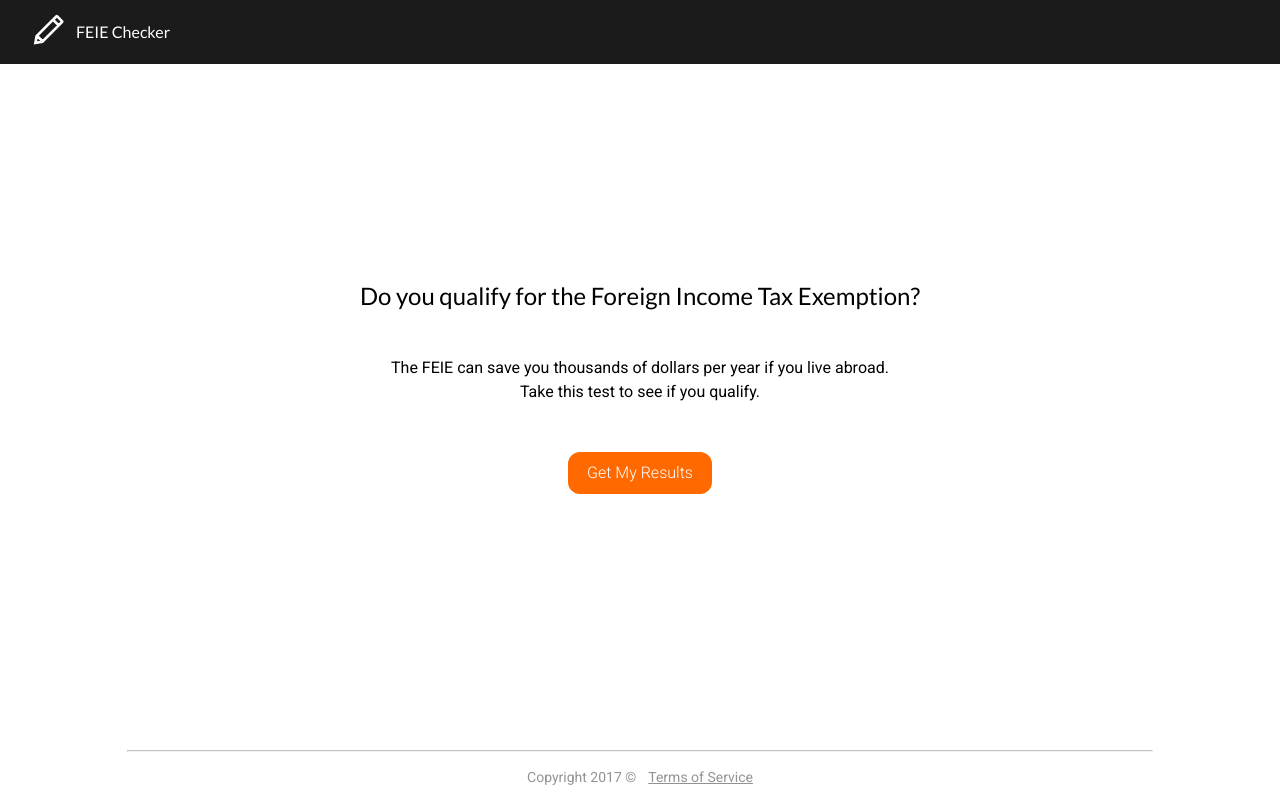
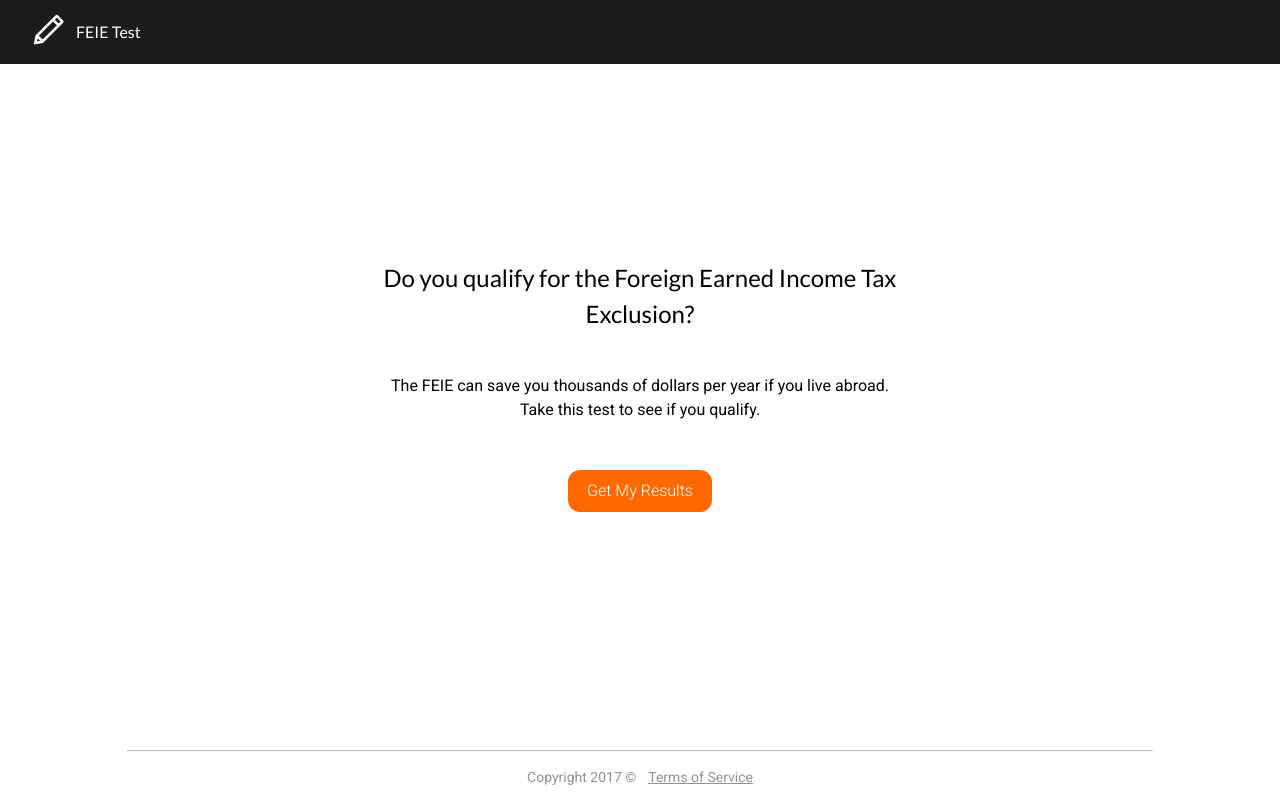
Before and after one commit to AntCas/feie-checker, a React (Create React App) app: page / in a window 1280 px wide. Built offline with nearby package versions, Linux system fonts and the light colour scheme.

Commit message:
FEIE Test

```diff
--- a/public/index.html
+++ b/public/index.html
@@ -20,7 +20,7 @@
       work correctly both with client-side routing and a non-root public URL.
       Learn how to configure a non-root public URL by running `npm run build`.
     -->
-    <title>React App</title>
+    <title>FEIE Test</title>
   </head>
   <body>
     <noscript>
--- a/src/components/App.css
+++ b/src/components/App.css
@@ -11,7 +11,7 @@
   background: #1b1b1b;
 }
 
-.App-header h2 {
+.App-header h1 {
   align-self: center;
   margin-left: 12px;
 
--- a/src/components/App.js
+++ b/src/components/App.js
@@ -198,7 +198,7 @@ class App extends Component {
       <div className="App">
         <div className="App-header">
           <img src={logo} alt='' />
-          <h2>FEIE Checker</h2>
+          <h1>FEIE Test</h1>
         </div>
         <div className={ `question-counter ${displayForm || displayAnalysis ? '' : 'hide'}` }>
           <span>{ `${displayAnalysis ? 'Analysis' : questionCounter}`  }</span>
--- a/src/components/title-card/index.js
+++ b/src/components/title-card/index.js
@@ -11,7 +11,7 @@ export default class TitleCard extends Component {
     return (
       <div className="title-card">
         <div className="card-content">
-          <h1>Do you qualify for the Foreign Income Tax Exemption?</h1>
+          <h1>Do you qualify for the Foreign Earned Income Tax Exclusion?</h1>
           <div className="sub-headers">
             <h2>The FEIE can save you thousands of dollars per year if you live abroad.</h2>
             <h2>Take this test to see if you qualify.</h2>
```
Also changed, not shown: public/manifest.json.
